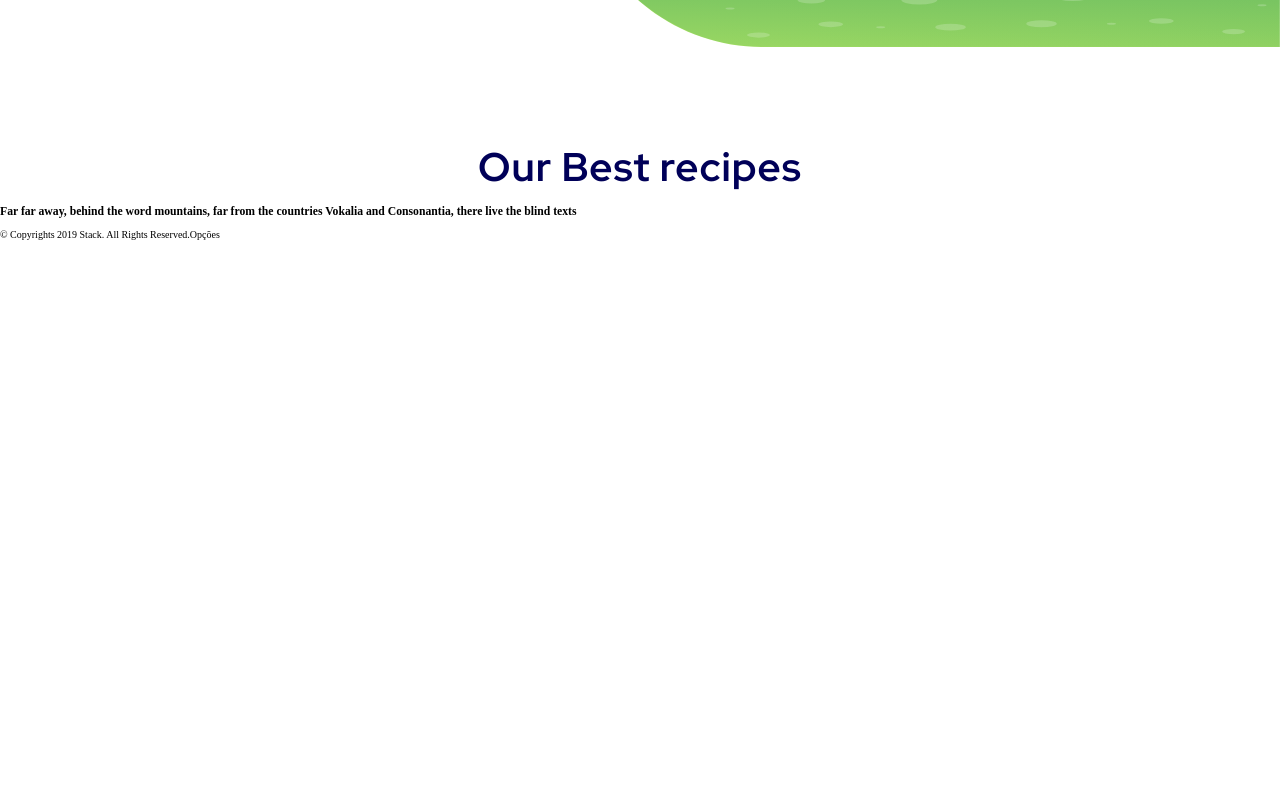
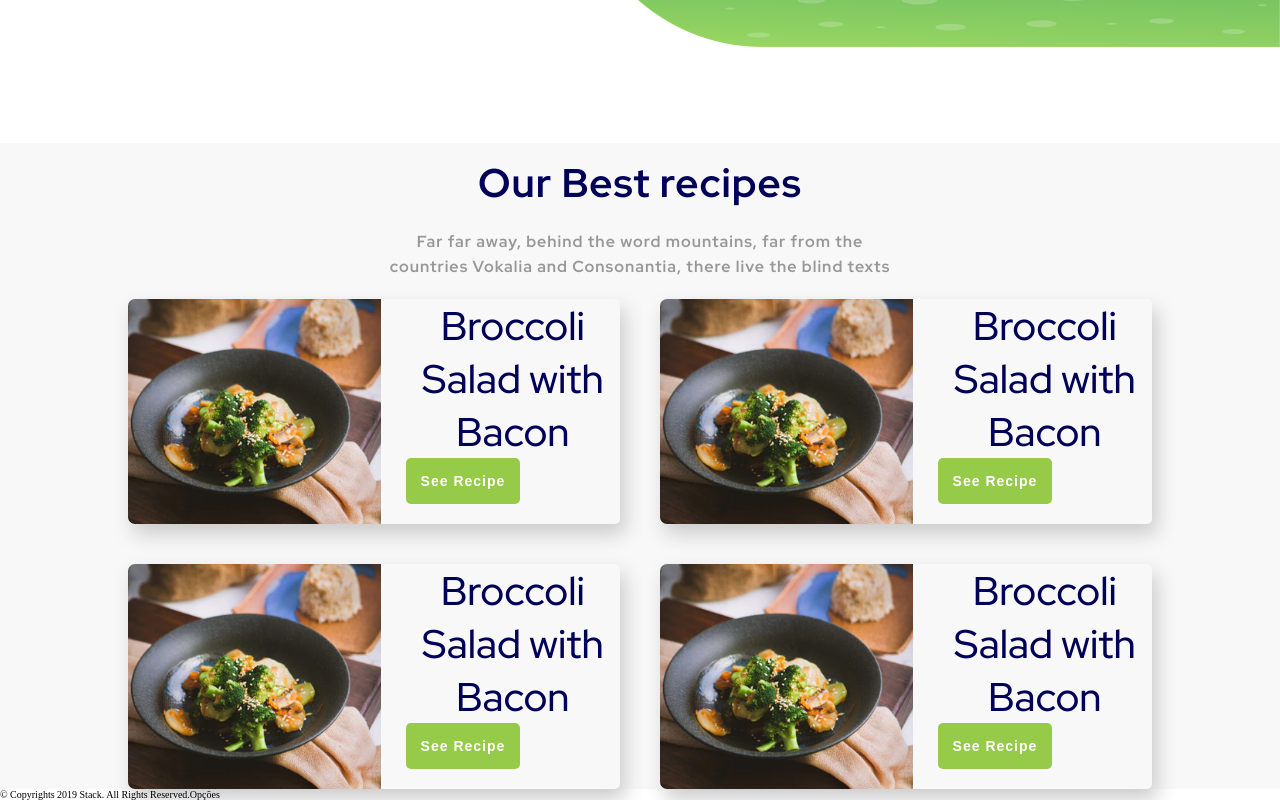
Before and after one commit to TiagoOliveiraGomes/teste-grupo-GCB, a React (Create React App) app: page / in a window 1280 px wide. Shown: the part 753-1553 px from the top of the page. Before the commit the page ends 993 px from the top, so only its background shows below. Built offline with nearby package versions, Linux system fonts and the light colour scheme.

Commit message:
add grid-element

```diff
--- a/src/components/body/top/bodyTop.css
+++ b/src/components/body/top/bodyTop.css
@@ -1,7 +1,25 @@
-
+.container {
+    margin-top: 2vh;
+    background-color: rgb(248, 248, 248);
+}
 .container .initial-texts .tittle {
     color: rgb(0, 0, 88);
     font-size: 4rem;
     font-family: 'Red Hat Display', sans-serif;
     text-align: center;
 }
+
+.container .initial-texts .text {
+    font-size: 1.6rem;
+    letter-spacing: .1rem;
+    color: rgb(151, 151, 151);
+    font-family: 'Red Hat Display', sans-serif;
+    text-align: center;
+    margin: 20px 30vw;
+    line-height: 2.5rem;
+}
+
+.contain-grid {
+    display: flex;
+    justify-content: center;
+}
--- a/src/components/body/top/index.jsx
+++ b/src/components/body/top/index.jsx
@@ -1,12 +1,16 @@
 import React from 'react'
 import './bodyTop.css'
+import Grid from '../../grid'
 
 const bodyTop = () => {
     return (
         <div className='container'>
             <div className='initial-texts'>
                 <h1 className='tittle'>Our Best recipes</h1>
-                <h3>Far far away, behind the word mountains, far from the countries Vokalia and Consonantia, there live the blind texts</h3>
+                <h3 className='text'>Far far away, behind the word mountains, far from the countries Vokalia and Consonantia, there live the blind texts</h3>
+            </div>
+            <div className='contain-grid'>
+                <Grid />
             </div>
         </div>
     )
--- /dev/null
+++ b/src/components/card/card.css
@@ -0,0 +1,31 @@
+.container-card {
+    display: flex;
+    box-shadow: 5px 10px 20px rgb(202, 202, 202);
+    border-radius: 5px;
+}
+
+.container-card .text-card {
+    color: rgb(0, 0, 88);
+    font-size: 4rem;
+    font-family: 'Red Hat Display', sans-serif;
+    text-align: center;
+}
+.button-group {
+    margin-left: 5%;
+}
+
+.button-group button {
+    font-weight: bolder;
+    display: flex;
+    padding: 15px;
+    align-items: center;
+    background-color: rgb(150, 202, 73);
+    border: none;
+    color: white;
+    /* height: 50%; */
+    letter-spacing: 1px;
+    font-size: 1.4rem;
+    justify-content: center;
+    cursor: pointer;
+    border-radius: 5px;
+}
--- /dev/null
+++ b/src/components/card/index.jsx
@@ -0,0 +1,16 @@
+import React from "react";
+import './card.css'
+
+const card = (props) => {
+    return (
+        <div className="container-card">
+            <img className="img-card" src={props.source}/>
+            <div className="button-group">
+                <div className="text-card">Broccoli Salad with Bacon</div>
+                <button>See Recipe</button>
+            </div>
+        </div>
+    )
+}
+
+export default card
--- /dev/null
+++ b/src/components/grid/grid.css
@@ -0,0 +1,6 @@
+.grid {
+    display: grid;
+    grid-template-columns: 1fr 1fr;
+    grid-gap: 40px;
+    max-width: 80vw;
+}
--- /dev/null
+++ b/src/components/grid/index.jsx
@@ -0,0 +1,17 @@
+import React from 'react'
+import './grid.css'
+import Card from '../card'
+import brocolli from '../../assets/img/comida_1.svg'
+
+const grid = () => {
+    return (
+        <section className='grid'>
+            <Card source={brocolli}/>
+            <Card source={brocolli}/>
+            <Card source={brocolli}/>
+            <Card source={brocolli}/>
+        </section>
+    )
+}
+
+export default grid;
```
